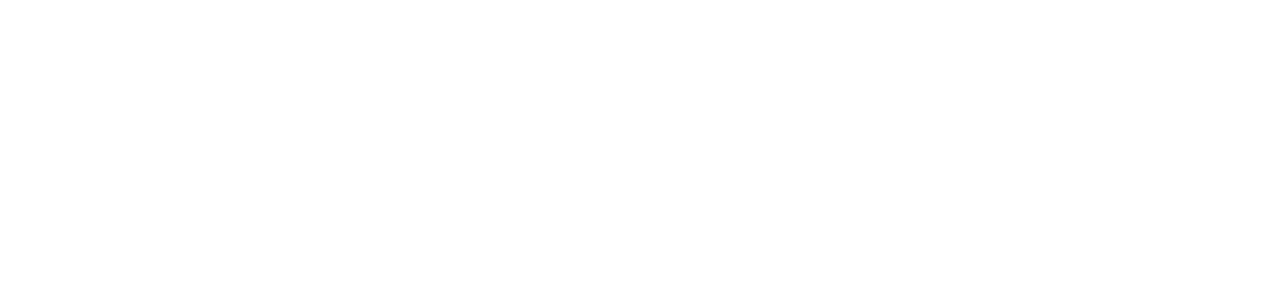
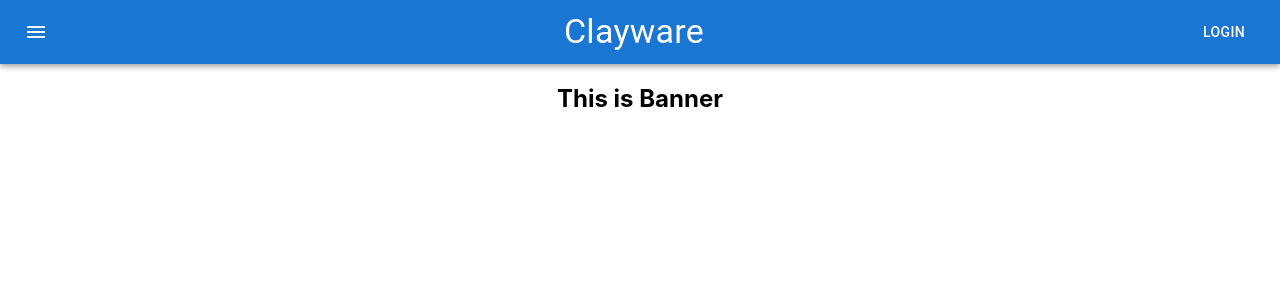
Before and after one commit to rinanasir/pottery-shop-client-site, a React (Create React App) app: page / in a window 1280 px wide. Shown: the top 300 px of the page. Built offline with nearby package versions, Linux system fonts and the light colour scheme.

Commit message:
navigation

```diff
--- a/package.json
+++ b/package.json
@@ -3,11 +3,16 @@
   "version": "0.1.0",
   "private": true,
   "dependencies": {
+    "@emotion/react": "^11.5.0",
+    "@emotion/styled": "^11.3.0",
+    "@mui/icons-material": "^5.1.0",
+    "@mui/material": "^5.1.0",
     "@testing-library/jest-dom": "^5.15.0",
     "@testing-library/react": "^11.2.7",
     "@testing-library/user-event": "^12.8.3",
     "react": "^17.0.2",
     "react-dom": "^17.0.2",
+    "react-router-dom": "^5.3.0",
     "react-scripts": "4.0.3",
     "web-vitals": "^1.1.2"
   },
--- a/public/index.html
+++ b/public/index.html
@@ -22,6 +22,12 @@
       work correctly both with client-side routing and a non-root public URL.
       Learn how to configure a non-root public URL by running `npm run build`.
     -->
+
+  <!-- poppints font -->
+  <link rel="preconnect" href="https://fonts.googleapis.com">
+  <link rel="preconnect" href="https://fonts.gstatic.com" crossorigin>
+  <link href="https://fonts.googleapis.com/css2?family=Poppins&display=swap" rel="stylesheet">
+
   <title>Clayware</title>
 </head>
 
--- a/src/App.js
+++ b/src/App.js
@@ -1,9 +1,10 @@
 import './App.css';
+import Home from './Pages/Home/Home/Home';
 
 function App() {
   return (
     <div className="App">
-
+      <Home></Home>
     </div>
   );
 }
--- /dev/null
+++ b/src/Pages/Home/BannerHome/BannerHome.js
@@ -0,0 +1,11 @@
+import React from 'react';
+
+const BannerHome = () => {
+    return (
+        <div>
+            <h2>This is Banner</h2>
+        </div>
+    );
+};
+
+export default BannerHome;
--- /dev/null
+++ b/src/Pages/Home/Home/Home.js
@@ -0,0 +1,14 @@
+import React from 'react';
+import Navigation from '../../Shared/Navigation/Navigation';
+import BannerHome from '../BannerHome/BannerHome';
+
+const Home = () => {
+    return (
+        <div>
+            <Navigation></Navigation>
+            <BannerHome></BannerHome>
+        </div>
+    );
+};
+
+export default Home;
--- /dev/null
+++ b/src/Pages/Shared/Navigation/Navigation.js
@@ -0,0 +1,34 @@
+import React from 'react';
+import AppBar from '@mui/material/AppBar';
+import Box from '@mui/material/Box';
+import Toolbar from '@mui/material/Toolbar';
+import Typography from '@mui/material/Typography';
+import Button from '@mui/material/Button';
+import IconButton from '@mui/material/IconButton';
+import MenuIcon from '@mui/icons-material/Menu'
+
+const Navigation = () => {
+    return (
+        <Box sx={{ flexGrow: 1 }}>
+            <AppBar position="static">
+                <Toolbar>
+                    <IconButton
+                        size="large"
+                        edge="start"
+                        color="inherit"
+                        aria-label="menu"
+                        sx={{ mr: 2 }}
+                    >
+                        <MenuIcon />
+                    </IconButton>
+                    <Typography variant="h4" component="div" sx={{ flexGrow: 1 }}>
+                        Clayware
+                    </Typography>
+                    <Button color="inherit">Login</Button>
+                </Toolbar>
+            </AppBar>
+        </Box>
+    );
+};
+
+export default Navigation;
--- a/src/index.css
+++ b/src/index.css
@@ -1,6 +1,6 @@
 body {
   margin: 0;
-  font-family: -apple-system, BlinkMacSystemFont, 'Segoe UI', 'Roboto', 'Oxygen',
+  font-family: -apple-system, BlinkMacSystemFont, 'sans-serif', 'Poppins', 'Segoe UI', 'Roboto', 'Oxygen',
     'Ubuntu', 'Cantarell', 'Fira Sans', 'Droid Sans', 'Helvetica Neue',
     sans-serif;
   -webkit-font-smoothing: antialiased;
```
Also changed, not shown: 2 other files (tests, documents, lock files or other folders).
